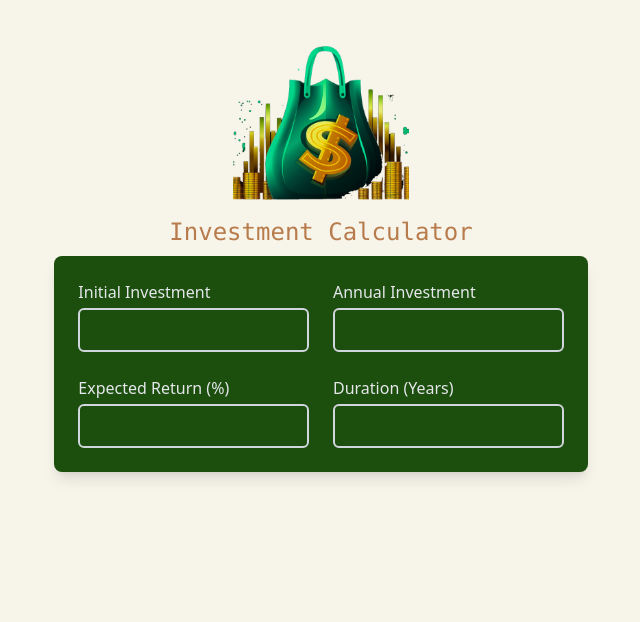
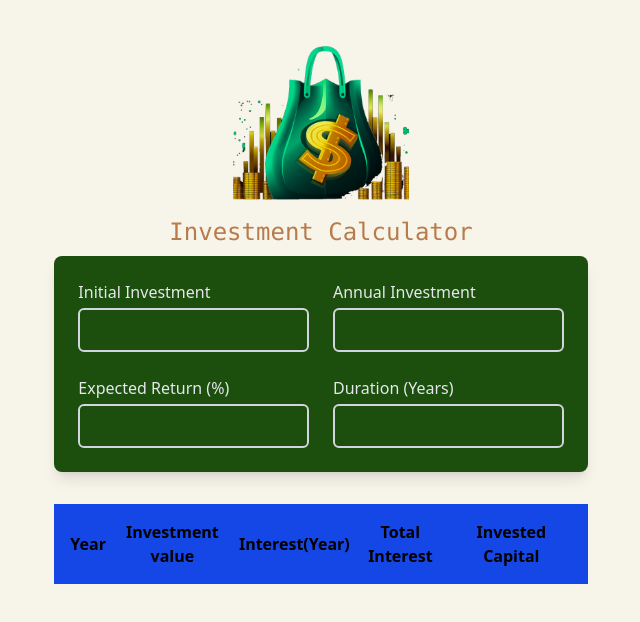
Before and after one commit to sahilstha123/udemy-react-practices, a React (Vite) app in the folder InvestmentCalculator/: page / in a window 1280 px wide. Shown: the top 622 px of the page, without its empty margins (319-959 px from the left). Built offline with nearby package versions, Linux system fonts and the light colour scheme.

Commit message:
table form created

```diff
--- a/InvestmentCalculator/src/App.jsx
+++ b/InvestmentCalculator/src/App.jsx
@@ -2,12 +2,14 @@ import { useState } from "react";
 import "./App.css";
 import Navbar from "./Components/Navbar";
 import CalculatorForm from "./Components/CalculatorForm";
+import TableForm from "./Components/TableForm";
 
 function App() {
   return (
     <div className="h-screen ">
       <Navbar />
       <CalculatorForm />
+      <TableForm/>
     </div>
   );
 }
--- /dev/null
+++ b/InvestmentCalculator/src/Components/TableForm.jsx
@@ -0,0 +1,21 @@
+import React from "react";
+
+const TableForm = () => {
+  return (
+    <section className="container mx-auto w-5/12 mt-8 bg-blue-700 p-4">
+      <div>
+        <table className="w-full">
+          <tr className="gap-4">
+            <th>Year</th>
+            <th>Investment value</th>
+            <th>Interest(Year)</th>
+            <th>Total Interest</th>
+            <th>Invested Capital</th>
+          </tr>
+        </table>
+      </div>
+    </section>
+  );
+};
+
+export default TableForm;
```
